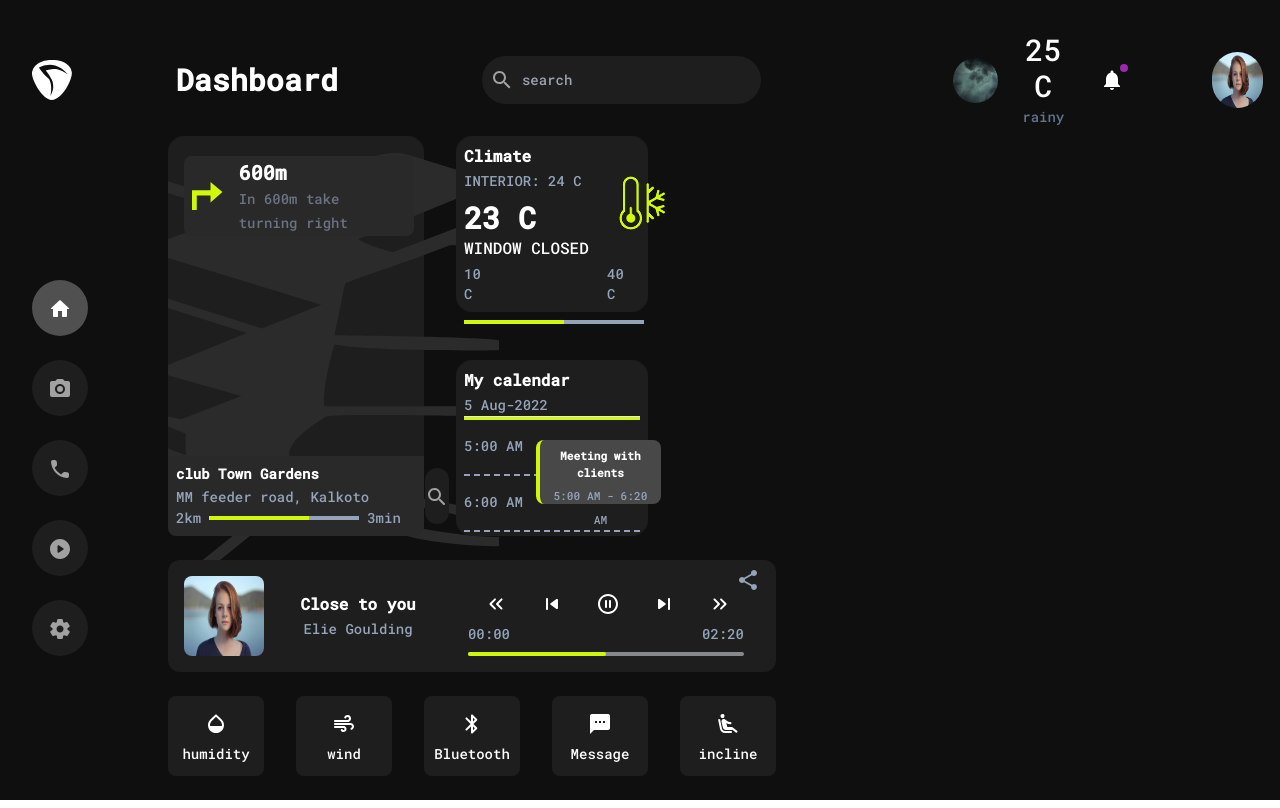
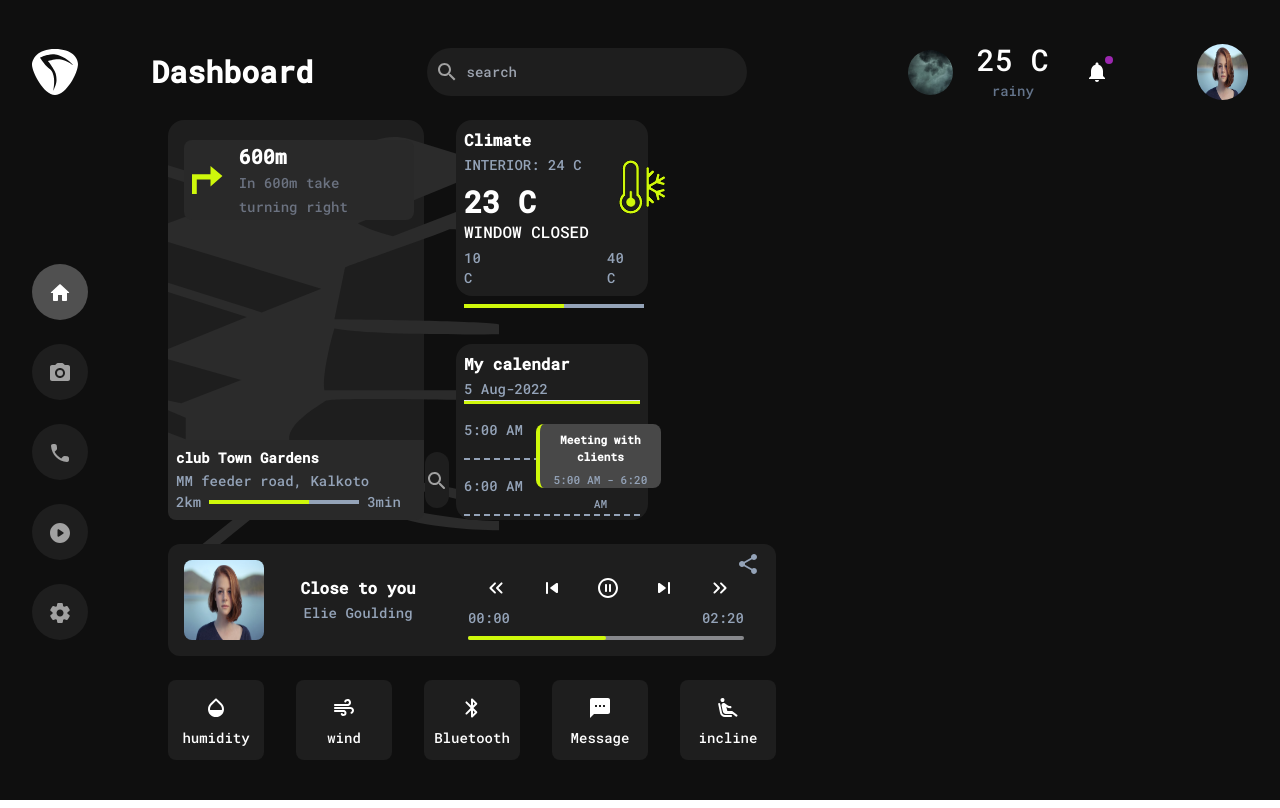
Before and after one commit to Valentin-Shyaka/RDAS, a React (Create React App) app: page /dashboard in a window 1280 px wide. Built offline with nearby package versions, Linux system fonts and the light colour scheme.

Commit message:
NavHeader page optimisation

```diff
--- a/src/components/NavHeader.jsx
+++ b/src/components/NavHeader.jsx
@@ -5,7 +5,7 @@ import { Badge } from '@mui/material';
 
 const NavHeader = ({title}) => {
   return (
-    <div className='flex w-full h-fit items-center gap-16 mb-2'>
+    <div className='flex w-full h-20 items-center justify-between mb-2'>
         <svg xmlns="http://www.w3.org/2000/svg" width="46" height="46" viewBox="0 0 46 46" fill="none">
             <path fill-rule="evenodd" clip-rule="evenodd" d="M0 15.8023C0 23 11.7918 46 22.9802 46H22.9805C34.1692 46 46 24.0172 46 14.9726C46 9.25409 40.4662 0 22.9142 0C5.3625 0 0 10.2227 0 15.8023ZM14.8826 17.413C10.6914 13.0641 8.09014 8.65573 8.09014 8.65573C8.09014 8.65573 12.376 6.60451 15.1759 6.05675C15.4144 6.01015 15.6577 5.96012 15.907 5.90924C18.5829 5.36148 21.9116 4.68051 26.7117 6.33692C36.6988 9.78355 40.9569 16.2302 40.9569 16.2302C40.9569 16.2302 34.53 11.2556 27.4528 10.2567C23.3761 9.6812 15.793 12.0155 15.793 12.0155C15.793 12.0155 18.4288 14.697 20.5741 18.6234C20.9123 19.2423 21.2418 19.809 21.5574 20.3516C23.2431 23.2496 24.5238 25.4512 24.5238 31.1952C24.5238 35.386 21.2284 41.6137 21.2284 41.6137C21.2284 41.6137 23.0793 33.4994 21.5865 27.0836C20.5078 22.4457 19.6756 21.7321 17.7141 20.05C16.9622 19.4053 16.0441 18.6182 14.8826 17.413Z" fill="white"/>
         </svg>
```
